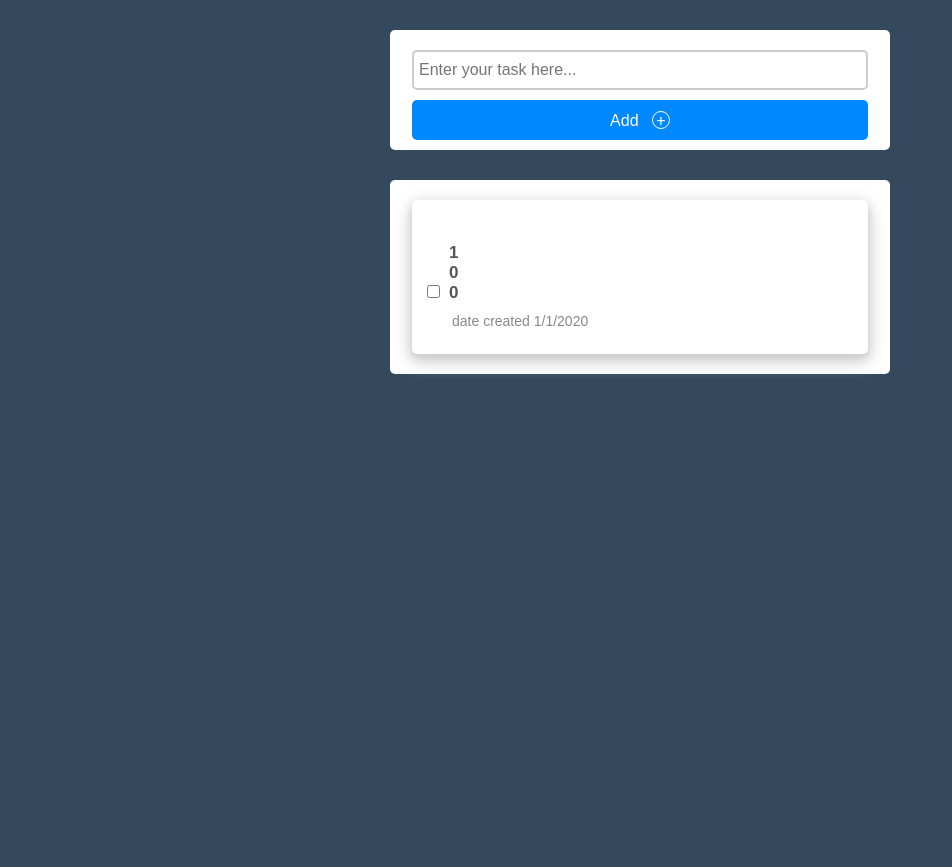
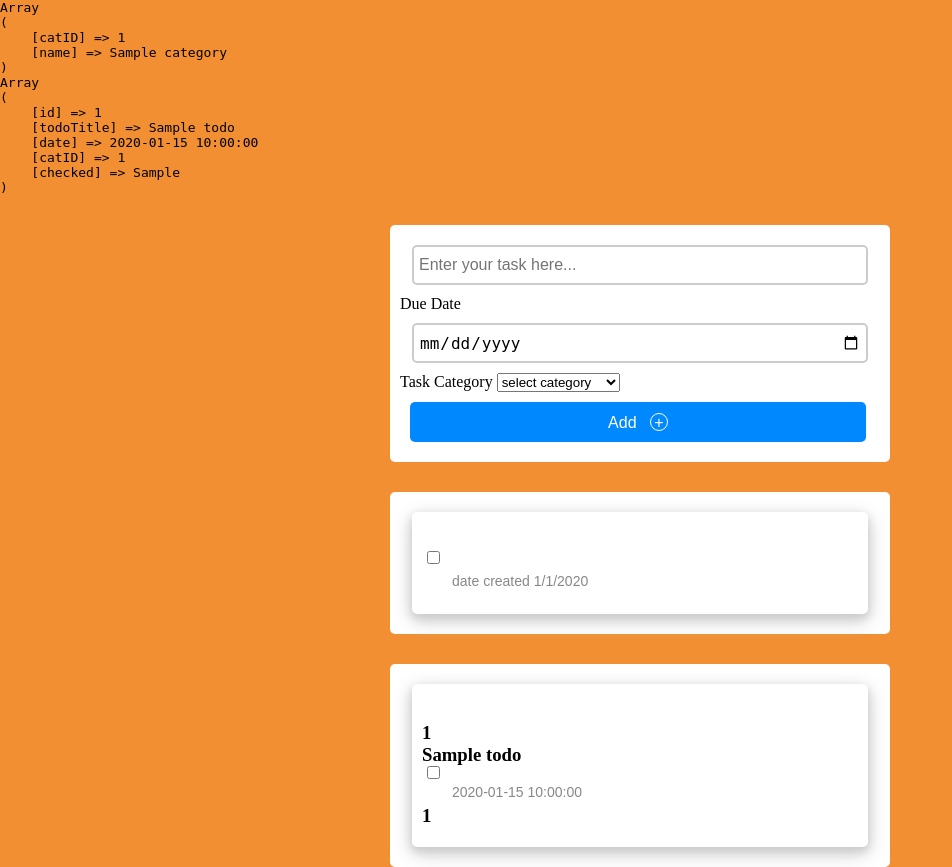
Before and after one commit to AlecTech/mysqli-assignment-to-do-list-AlecTech, a PHP site: page / in a window 1280 px wide. Shown: the whole page, without its empty margins (0-952 px from the left). Before the commit the page ends 374 px from the top, so only its background shows below. Run offline with PHP 8.4, Linux system fonts and the light colour scheme; tables that the repository leaves empty or names only in its code hold one stand-in row (values such as "Sample post"); data that the repository does not hold is empty.

Commit message:
added dropdown menu with categories from SQL db, added due date inside form and added checkbox functionality to reflect on the web

```diff
--- a/css/style.css
+++ b/css/style.css
@@ -1,5 +1,7 @@
+/* *{ outline: .1px solid #ff0000 !important; }  */
+
 body {
-    background: #34495e;
+    background: #f18f32;
   }
 
   * {
@@ -40,7 +42,7 @@ body {
     display: block;
     width: 95%;
     height: 40px;
-    margin: 0px auto;
+    margin: 10px;
     border: none;
     outline: none;
     background: #0088FF;
--- a/index.php
+++ b/index.php
@@ -2,6 +2,7 @@
 require 'constants.php';
 
 $tasks = null;
+$cats = null;
 
 // Create connection
 $connection = new mysqli(HOST, USER, PASSWORD, DATABASE);
@@ -10,11 +11,36 @@ $connection = new mysqli(HOST, USER, PASSWORD, DATABASE);
 if ($connection->connect_error) {
 die('Connection failed: ' . $connection->connect_error);
 }
+// SET UP YOUR SELECT SQL STATEMENT
+$sql = 'SELECT todos.id, todos.todoTitle, todos.date, todos.catID, todos.checked FROM todos';
 
-// SET UP YOUR SELECT SQL STATEMENT
-$sql = 'SELECT * FROM todos';
+$category_id = 'SELECT categories.catID, categories.name FROM categories';
 // QUERY USING YOUR SQL STATEMENT
 $result = $connection->query($sql);
+
+$result_category = $connection->query($category_id);
+
+if($result_category->num_rows > 0)
+{
+    while ($row_cat = $result_category->fetch_assoc())
+    {
+        echo '<pre>';
+        print_r($row_cat);
+        echo '</pre>';
+
+        $cats .= sprintf
+        ('
+            <option value="%s">
+            %s</option>
+
+        ',
+            $row_cat['catID'],
+            $row_cat['name']
+         );
+    }
+
+
+}
 // TEST TO SEE IF YOUR QUERY RETURNED ANY RESULTS
 
 // if( $result->num_rows > 0)
@@ -41,29 +67,49 @@ else
 {
     while( $row = $result->fetch_assoc() )
     {
-        // echo '<pre>';
-        // print_r($row);
-        // echo '</pre>';
-        // $tasks .= sprintf();
-        $tasks .= sprintf('
-            <p>%d</p>
-            <p>%s</p>
-            <p>%b</p>
-            <p>%d</p>
+        echo '<pre>';
+        print_r($row);
+        echo '</pre>';
+
+        $tasks .= sprintf
+        ('
+            <div class="show-todo-list">
+                <div class="todo-item">
+                    <br>
+                    <h3>%d</h3>
+                    <h3>%s</h3>
+
+
         ',
-        $row['id'],
-        $row['todoTitle'],
-        $row['checked'],
-        // $row['date'],
-        $row['catID'],
-     );
+                $row['id'],
+                $row['todoTitle'],
+
+         );
+
+         if ($row['checked'] == 1)
+         {
+             $tasks .= '<input value="'.$row['checked'].'" type="checkbox" checked>';
+         }
+         else
+         {
+            $tasks .= '<input value="'.$row['checked'].'" type="checkbox">';
+         }
+
+         $tasks .= sprintf
+         ('
+
+                    <small>%s</small>
+                    <h3>%d</h3>
+                </div>
+            </div>
+
+        ',
+                $row['date'],
+                $row['catID'],
+
+        );
     }
 }
-// <p>%d</p>
-// <p>%s</p>
-// <p>%b</p>
-// <p><a>%04d-%02d-%02d</a> |
-// <a>%d</a></p>
 
 
 $connection->close();
@@ -80,21 +126,30 @@ $connection->close();
 <body>
 <div class="main-section">
     <div class="add-section">
-        <form action="#">
+        <form action="#" method="GET" enctype="multipart/form-data">
             <input type="text"
                     name="title"
                     placeholder="Enter your task here..."/>
+            <lable for="due_date">Due Date</lable>
+            <input type="date" name="due_date" min="2020-09-01" max="2021-09-01">
+            <lable for="category"> Task Category</lable>
+            <select name="category" id="category">
+                <option value="">select category</option>
+                <?php echo $cats; ?>
+            </select>
             <button type="submit"> Add &nbsp; <span>&#43;</span></button>
+
         </form>
     </div>
     <div class="show-todo-list">
         <div class="todo-item">
             <br>
             <input type="checkbox">
-            <h2><?php echo $tasks;  ?></h2>
+            <h2></h2>
             <small>date created 1/1/2020</small>
         </div>
     </div>
+    <?php echo $tasks;  ?>
 </div>
 
 
```
Also changed, not shown: README.md.
